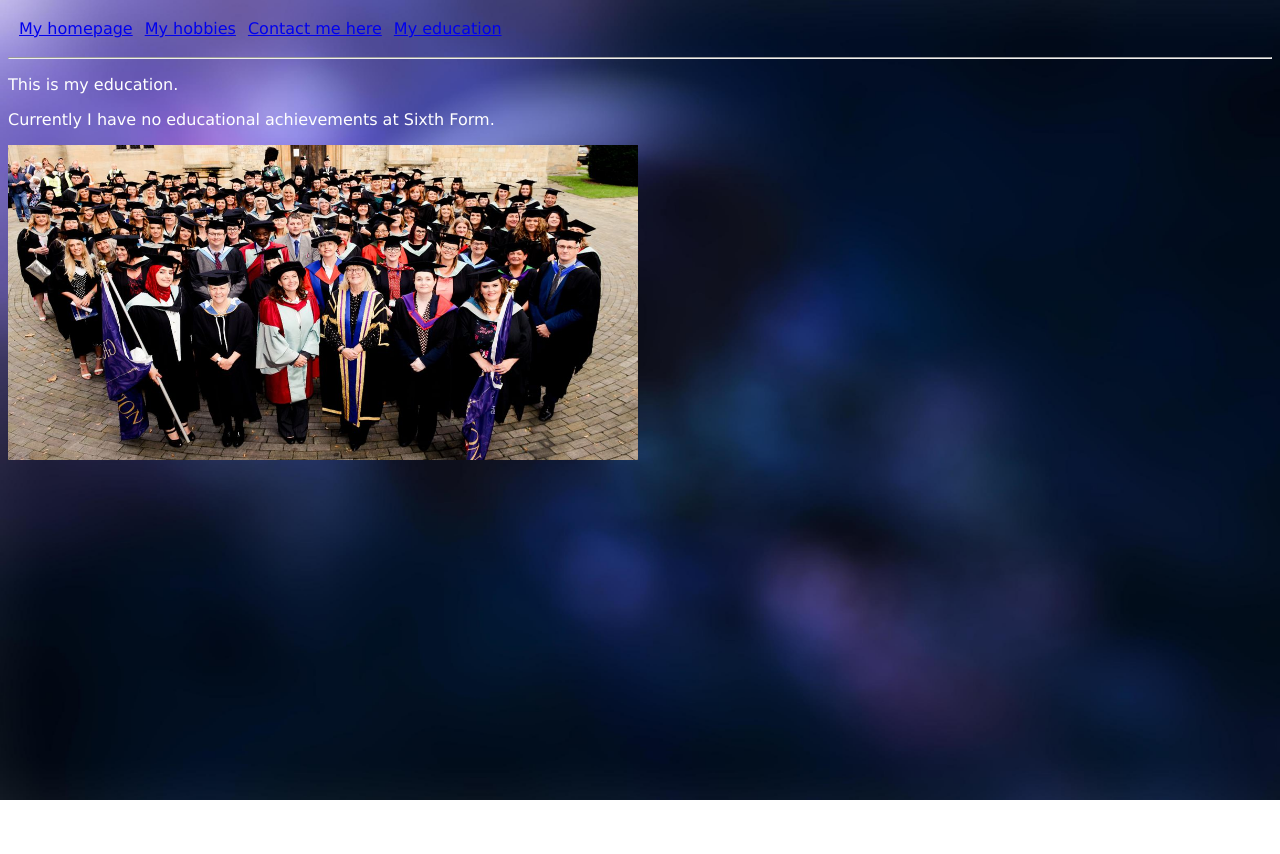
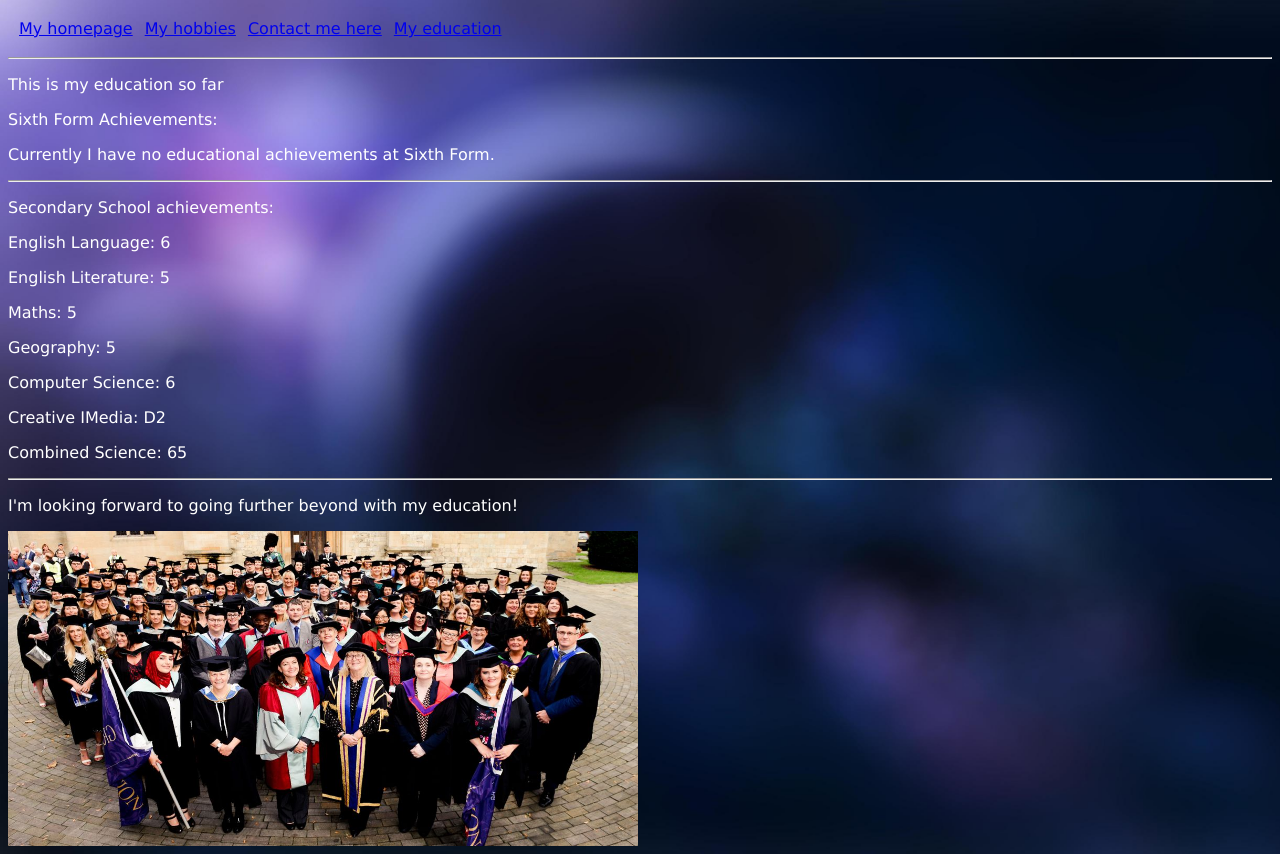
Before and after one commit to nfoster2026/website, a plain HTML site: page education.html in a window 1280 px wide. Before the commit the page ends 800 px from the top, so only its background shows below. Drawn offline with Linux system fonts and the light colour scheme.

Commit message:
Update education page with achievements
Added educational achievements and updated text.

```diff
--- a/education.html
+++ b/education.html
@@ -25,8 +25,21 @@
             </td>
         </tr>
     </table>
-<hr />
-    <p>This is my education.</p>
-  <p> Currently I have no educational achievements at Sixth Form.</p>
-      <img src="Education.jpg" width="630" height="315"
+    <hr />
+    <p>This is my education so far </p>
+    <p>Sixth Form Achievements: </p>
+    <p> Currently I have no educational achievements at Sixth Form.</p>
+    <hr />
+    <p> Secondary School achievements:</p>
+    <p> English Language: 6</p>
+    <p> English Literature: 5</p>
+    <p> Maths: 5</p>
+    <p> Geography: 5</p>
+    <p> Computer Science: 6</p>
+    <p> Creative IMedia: D2</p>
+    <p> Combined Science: 65 </p>
+    <hr />
+    <p> I'm looking forward to going further beyond with my education!</p>
+    <img src="Education.jpg" width="630" height="315"
+
 </html>
```
